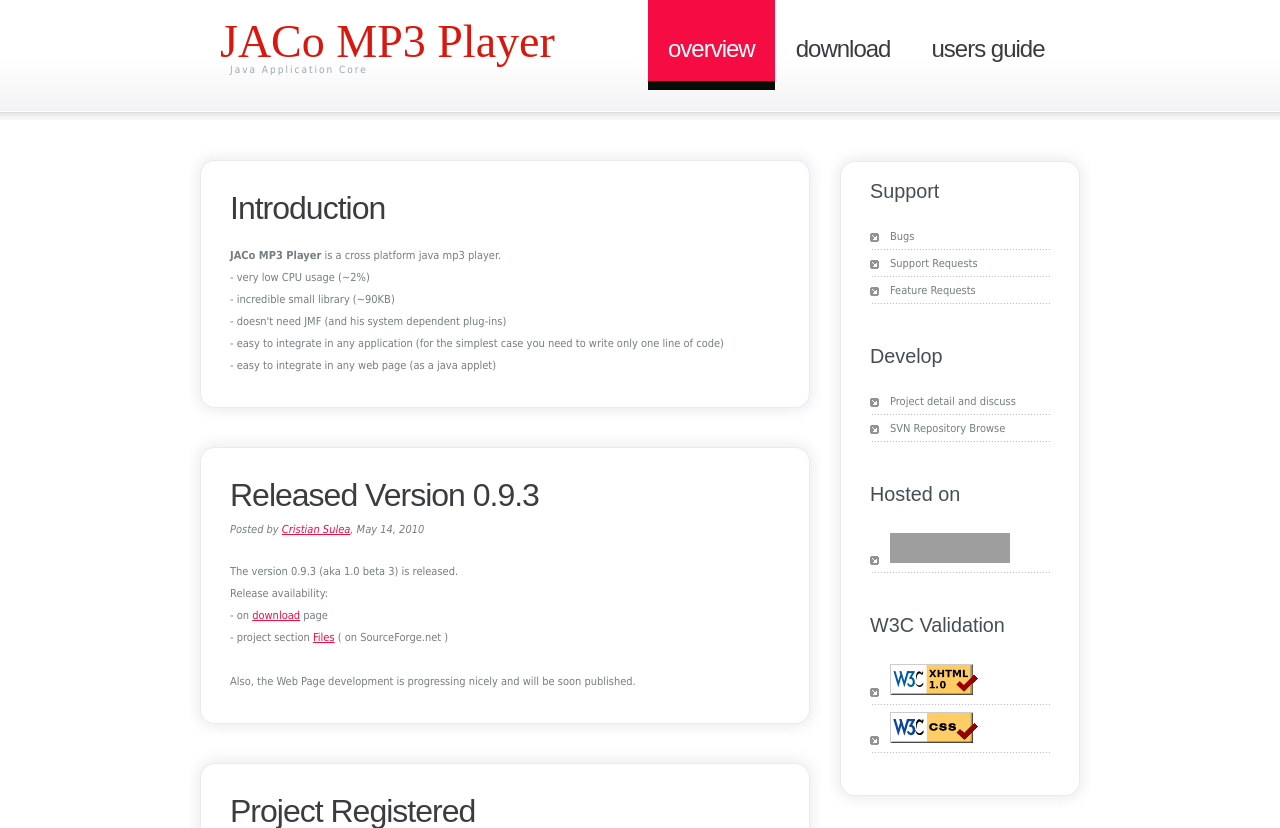
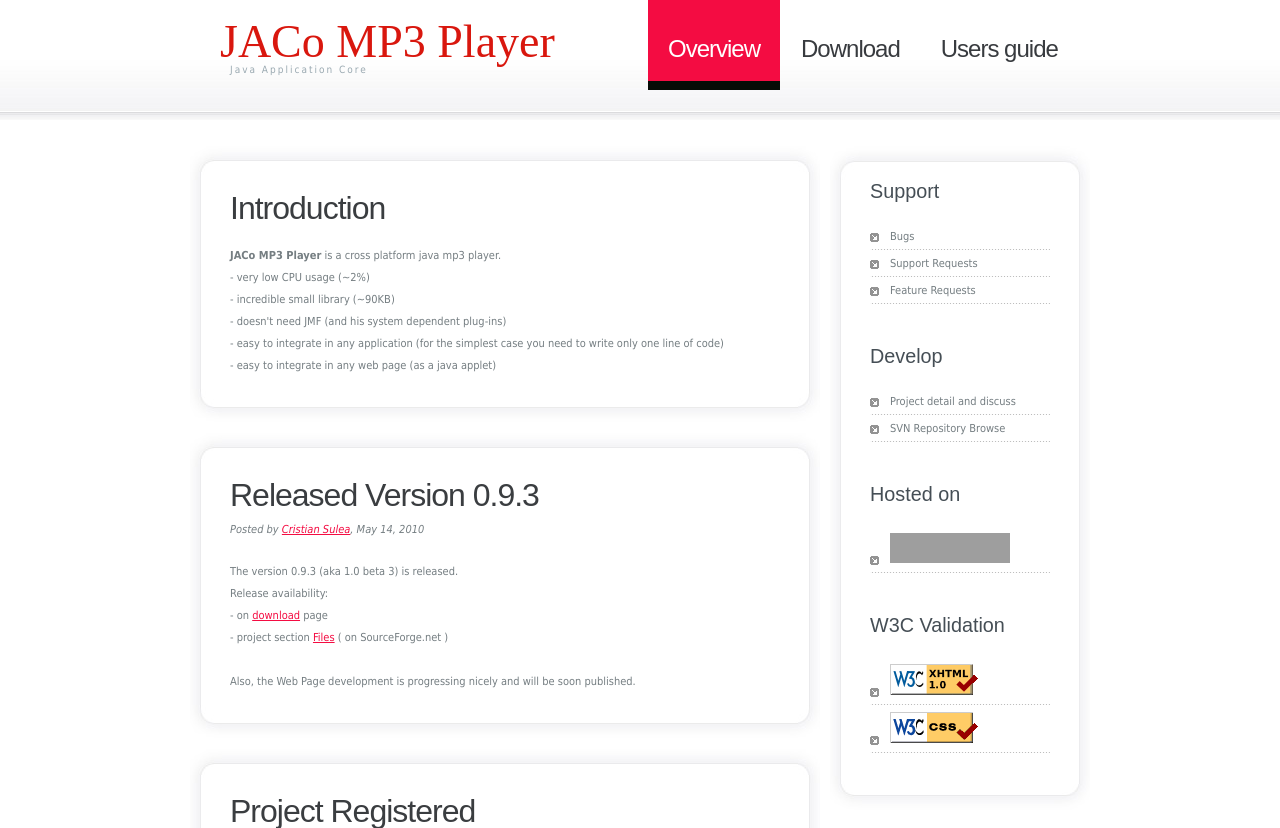
Before and after one commit to runelite/jaco-mp3, a PHP site: page / in a window 1280 px wide. Shown: the top 828 px of the page. Run offline with PHP 8.4, Linux system fonts and the light colour scheme; some libraries are stand-ins or nearby versions; grey boxes are pictures that could not be loaded.

Commit message:
git-svn-id: https://svn.code.sf.net/p/jacomp3player/code@35 1f91c9fb-b52a-403d-a29c-bddc4537b3b8

```diff
--- a/JACo MP3 Player/web/stylesheet.css
+++ b/JACo MP3 Player/web/stylesheet.css
@@ -132,7 +132,6 @@
 	letter-spacing: -1px;
 	text-decoration: none;
 	text-align: center;
-	text-transform: lowercase;
 	font-family: Arial, Helvetica, sans-serif;
 	font-size: 24px;
 	font-weight: normal;
```
